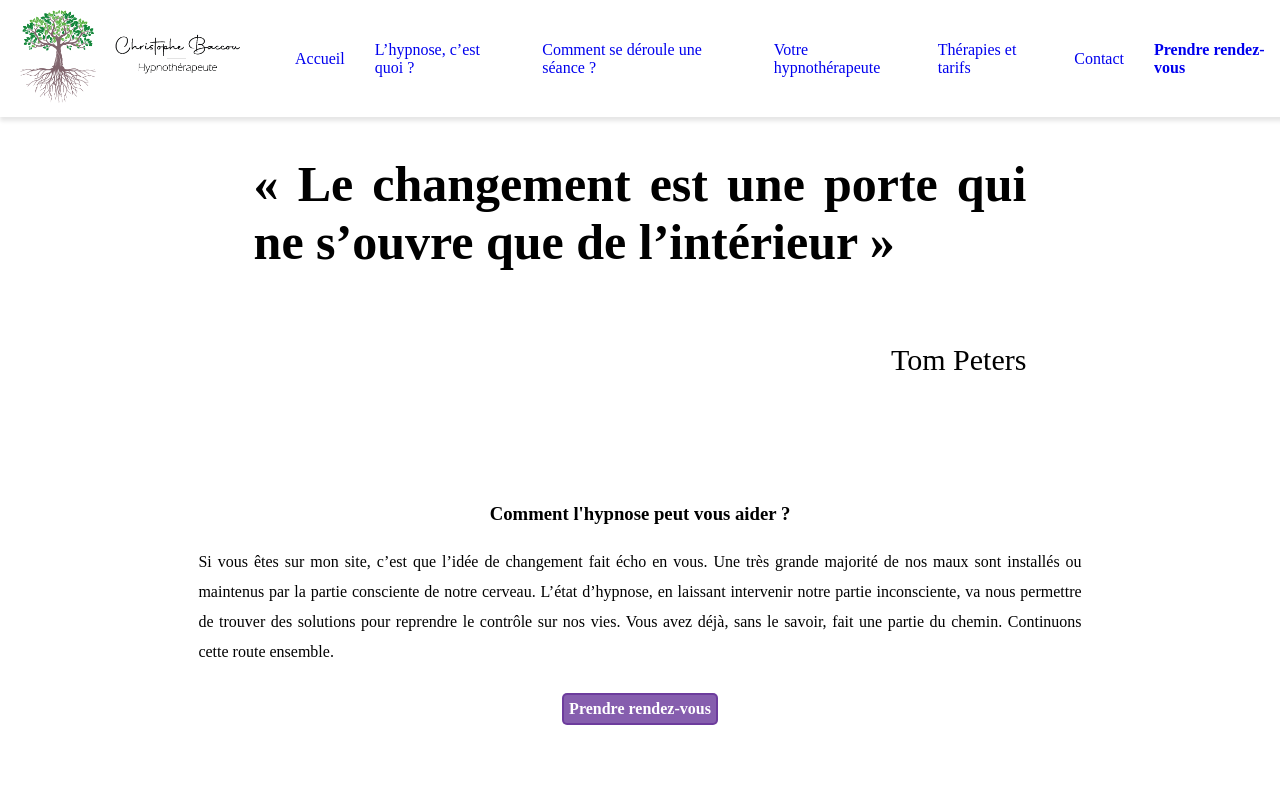
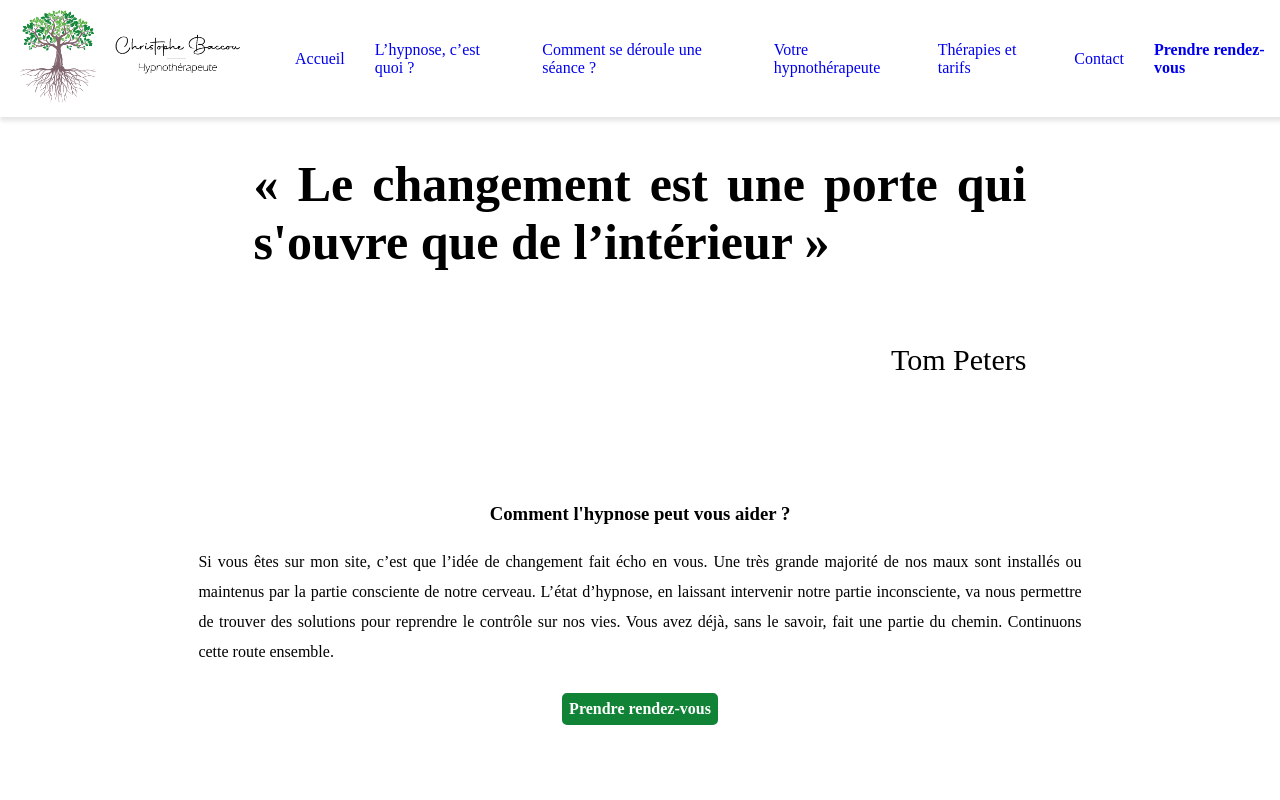
Before and after one commit to nicoriera/hypnose-frontend, a React (Create React App) app: page / in a window 1280 px wide. Shown: the top 800 px of the page. Built offline with nearby package versions, Linux system fonts and the light colour scheme; what google-maps-react would draw is missing.

Commit message:
update var color in green

```diff
--- a/src/App.css
+++ b/src/App.css
@@ -1,11 +1,11 @@
 :root {
   --main-bg-color: white;
-  --bloc-bg-color: rgb(99, 30, 99);
-  --bloc-bg-color-20: rgba(99, 30, 99, 0.123);
-  --border-border-color: rgb(99, 30, 99);
+  --bloc-bg-color: rgb(17, 131,  54);
+  --bloc-bg-color-20: rgba(17, 131,  54, 0.123);
+  --border-border-color: rgb(17, 131,  54);
   --shadow: 0 4px 4px hsl(0deg 0% 0% / 0.1);
   --text-courant: 16px;
-  --text-color:rgb(99, 30, 99);
+  --text-color: rgb(0, 0, 0);;
   --line-height: 30px;
 }
 
@@ -84,7 +84,7 @@
 }
 .link:hover, .link-bold:hover {
   color: white;
-  background-color: rgb(170, 49, 170);
+  background-color: var(--bloc-bg-color);
   padding: 10px;
   border-radius: 5px;
   font-weight: bold;
@@ -342,7 +342,7 @@ margin-top: 15px;
   padding: 5px;
   border-radius: 5px;
   margin: 10px 0;
-  border: 1px solid rgba(102, 51, 153, 0.788);
+  border: 1px solid var(--bloc-bg-color);
   box-sizing: border-box;
   font-family: inherit;
 }
@@ -351,8 +351,8 @@ textarea[type="textaera"] {
 }
 .button-contact {
   margin-top: 10px;
-  background-color: rgba(102, 51, 153, 0.788);
-  border: 2px solid rgba(102, 51, 153, 0.788);
+  background-color: var(--bloc-bg-color);
+  border: 2px solid var(--bloc-bg-color);
   padding: 5px;
   border-radius: 5px;
   color: white;
@@ -363,8 +363,8 @@ textarea[type="textaera"] {
 }
 .button-contact:hover {
   background-color: white;
-  border: 2px solid rgba(102, 51, 153, 0.788);
-  color: rgba(102, 51, 153, 0.788);
+  border: 2px solid var(--bloc-bg-color);
+  color: var(--bloc-bg-color);
 }
 .error {
   font-size: 11px;
--- a/src/pages/Accueil.js
+++ b/src/pages/Accueil.js
@@ -17,7 +17,7 @@ const Accueil = () => {
         <div  className="accueil-accroche">
           <div className="accueil-text-accroche">
             <h2 className="accueil-text-accroche-citation">
-              « Le changement est une porte qui ne s’ouvre que de l’intérieur »
+              « Le changement est une porte qui s'ouvre que de l’intérieur »
             </h2>
             <p >Tom Peters</p>
           </div>
```
